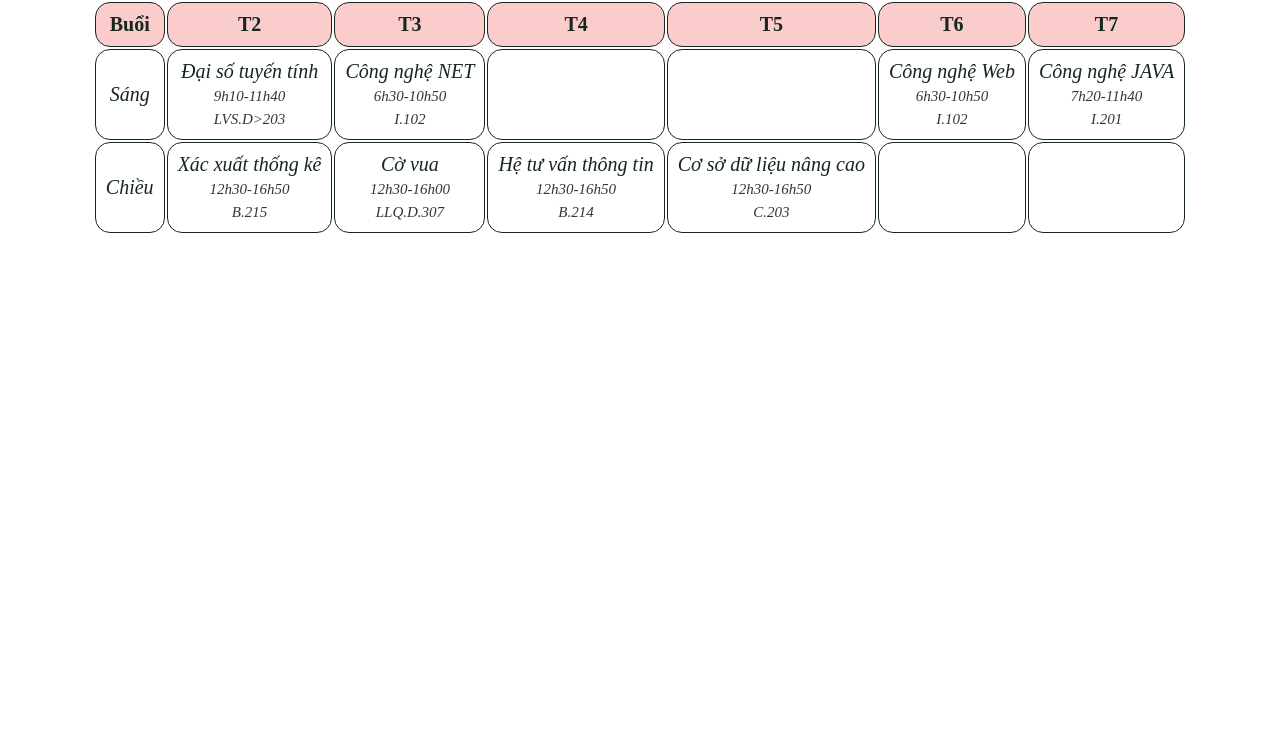
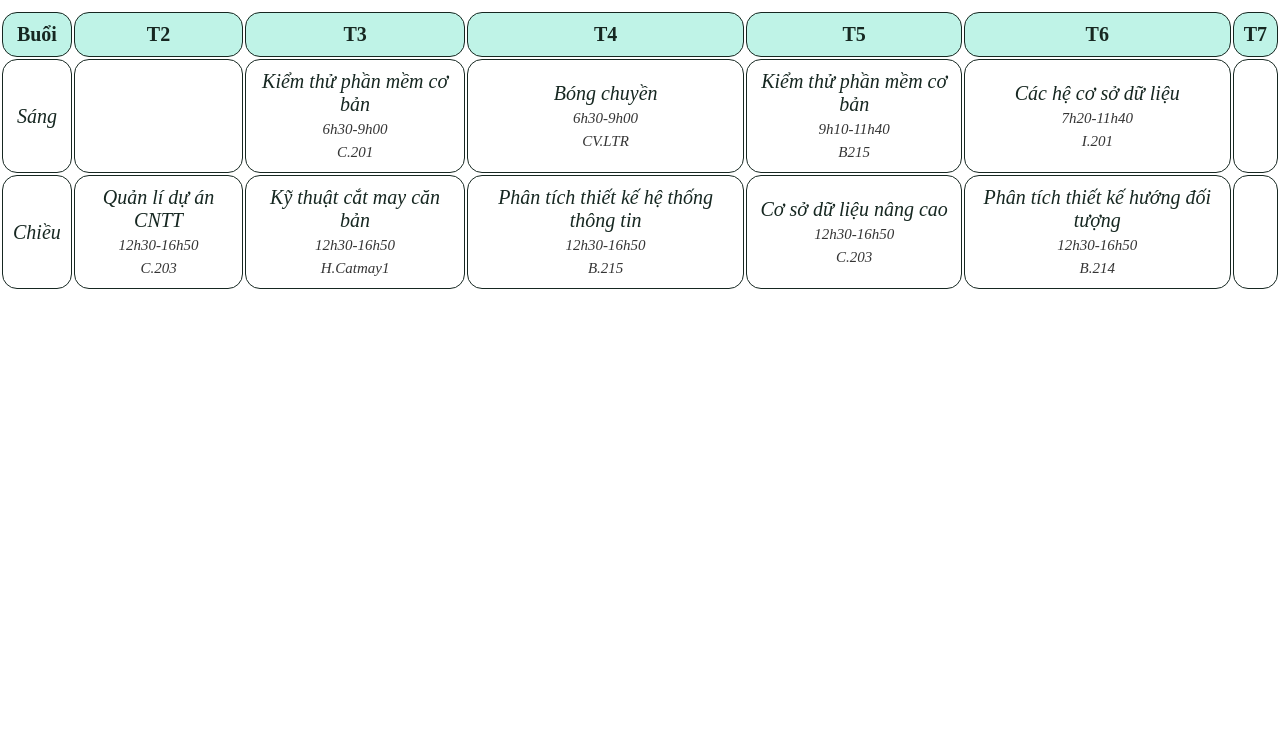
Before and after one commit to tamnnt/-calendar, a plain HTML site: page index.html in a window 1280 px wide. Shown: the part 57-800 px from the top of the page. Drawn offline with Linux system fonts and the light colour scheme.

Commit message:
first commit

```diff
--- a/index.html
+++ b/index.html
@@ -10,7 +10,7 @@
 </head>
 
 <body>
-    <h1 class="content">Lịch học tuần 1</h1>
+    <h1 class="content">LỊCH HỌC TUẦN 1</h1>
     <div class="table-content">
         <table>
             <tr>
@@ -24,36 +24,38 @@
             </tr>
             <tr>
                 <td>Sáng</td>
-                <td class="td-title">Đại số tuyến tính
-                    <span><br>9h10-11h40<br>LVS.D>203</span>
+                <td></td>
+                <td>Kiểm thử phần mềm cơ bản
+                    <span><br>6h30-9h00<br>C.201</span>
                 </td>
-                <td>Công nghệ NET
-                    <span><br>6h30-10h50<br>I.102</span>
+                <td>Bóng chuyền
+                    <span><br>6h30-9h00<br>CV.LTR</span>
+                </td>
+                <td>Kiểm thử phần mềm cơ bản
+                    <span><br>9h10-11h40<br>B215</span>
+                </td>
+                <td>Các hệ cơ sở dữ liệu
+                    <span><br>7h20-11h40<br>I.201</span>
                 </td>
                 <td></td>
-                <td></td>
-                <td>Công nghệ Web
-                    <span><br>6h30-10h50<br>I.102</span>
-                </td>
-                <td>Công nghệ JAVA
-                    <span><br>7h20-11h40<br>I.201</span>
-                </td>
             </tr>
             <tr>
                 <td>Chiều</td>
-                <td>Xác xuất thống kê
+                <td>Quản lí dự án CNTT
+                    <span><br>12h30-16h50<br>C.203</span>
+                </td>
+                <td>Kỹ thuật cắt may căn bản
+                    <span><br>12h30-16h50<br>H.Catmay1</span>
+                </td>
+                <td>Phân tích thiết kế hệ thống thông tin
                     <span><br>12h30-16h50<br>B.215</span>
-                </td>
-                <td>Cờ vua
-                    <span><br>12h30-16h00<br>LLQ.D.307</span>
-                </td>
-                <td>Hệ tư vấn thông tin
-                    <span><br>12h30-16h50<br>B.214</span>
                 </td>
                 <td>Cơ sở dữ liệu nâng cao
                     <span><br>12h30-16h50<br>C.203</span>
                 </td>
-                <td></td>
+                <td>Phân tích thiết kế hướng đối tượng
+                    <span><br>12h30-16h50<br>B.214</span>
+                </td>
                 <td></td>
             </tr>
         </table>
--- a/style.css
+++ b/style.css
@@ -4,6 +4,7 @@
 }
 
 h1 {
+    margin-top: 10px;
     text-align: center;
     color: rgb(220, 33, 33);
 }
@@ -26,12 +27,13 @@ td {
     text-align: center;
     border-radius: 15px;
     color: rgb(22, 39, 33);
-    background-color: rgba(241, 75, 75, 0.282);
+    background-color: rgb(191, 243, 231);
 }
 
 .table-content table tr td {
     font-size: 20px;
     font-style: italic;
+    font-weight: 400;
     text-align: center;
     color: rgb(22, 39, 33);
     border-radius: 15px;
```
